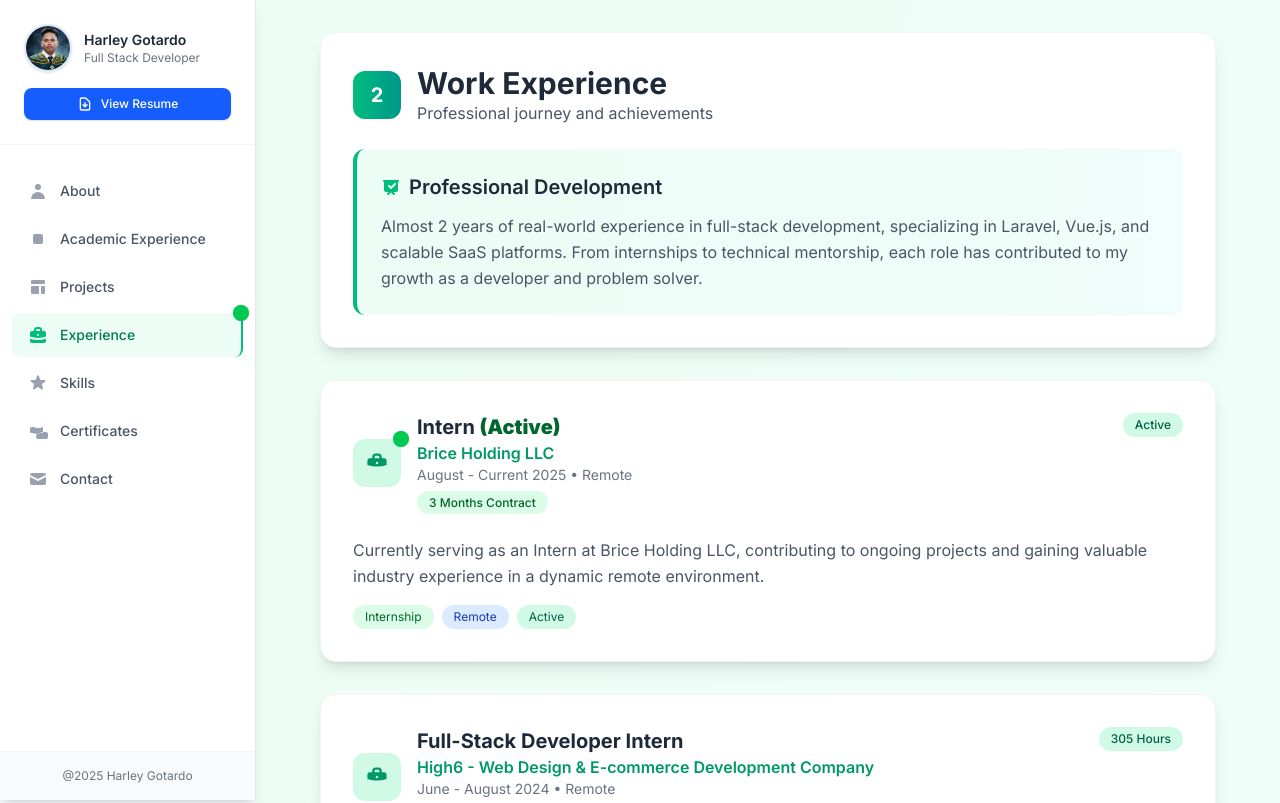
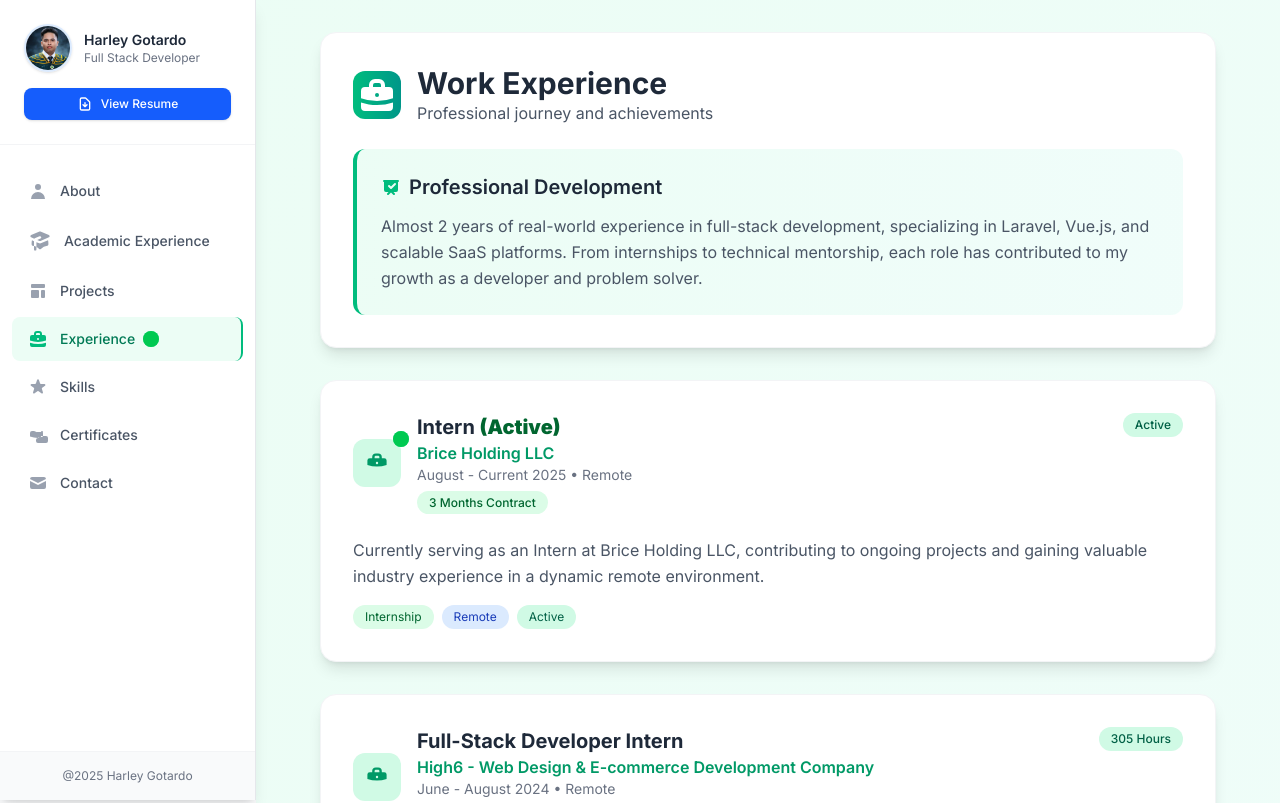
Before and after one commit to HarleyGotardo/my-vue-portfolio, a Vue app: page /experience in a window 1280 px wide. Shown: the top 803 px of the page. Built offline with nearby package versions, Linux system fonts and the light colour scheme; a web font is replaced by a local one.

Commit message:
Enhance UI components with improved styling and SVG icons for Experience and Projects sections

```diff
--- a/src/App.vue
+++ b/src/App.vue
@@ -148,7 +148,7 @@ onUnmounted(() => {
               About
             </router-link>
           </li>
-          <li>
+          <li class="mb-1">
             <router-link
               to="/academic-experience"
               class="flex items-center px-4 py-3 text-sm font-medium rounded-lg transition-all duration-200 hover:bg-rose-50 hover:text-rose-700 group"
@@ -157,12 +157,17 @@ onUnmounted(() => {
                 'text-gray-600 hover:text-gray-900': $route.path !== '/academic-experience'
               }"
             >
-              <svg class="w-5 h-5 mr-3 transition-colors" :class="{
-                'text-rose-500': $route.path === '/academic-experience',
-                'text-gray-400 group-hover:text-rose-500': $route.path !== '/academic-experience'
-              }" fill="currentColor" viewBox="0 0 20 20">
-                <rect x="5" y="5" width="10" height="10" rx="2" ry="2" />
-              </svg>
+            <svg
+              class="w-6 h-6 mr-3 transition-colors"
+              :class="{
+                'text-red-500': $route.path === '/academic-experience',
+                'text-gray-400 group-hover:text-red-500': $route.path !== '/academic-experience'
+              }"
+              fill="currentColor"
+              viewBox="0 0 20 20"
+            >
+              <path d="M10.394 2.08a1 1 0 00-.788 0l-7 3a1 1 0 000 1.84L5.25 8.051a.999.999 0 01.356-.257l4-1.714a1 1 0 11.788 1.838L7.667 9.088l1.94.831a1 1 0 00.787 0l7-3a1 1 0 000-1.838l-7-3zM3.31 9.397L5 10.12v4.102a8.969 8.969 0 00-1.05-.174 1 1 0 01-.89-.89 11.115 11.115 0 01.25-3.762zM9.3 16.573A9.026 9.026 0 007 14.935v-3.957l1.818.78a3 3 0 002.364 0l5.508-2.361a11.026 11.026 0 01.25 3.762 1 1 0 01-.89.89 8.968 8.968 0 00-5.35 2.524 1 1 0 01-1.4 0zM6 18a1 1 0 001-1v-2.065a8.935 8.935 0 00-2-.712V17a1 1 0 001 1z"/>
+            </svg>
               Academic Experience
             </router-link>
           </li>
@@ -201,9 +206,9 @@ onUnmounted(() => {
               <path d="M2 13.692V16a2 2 0 002 2h12a2 2 0 002-2v-2.308A24.974 24.974 0 0110 15c-2.796 0-5.487-.46-8-1.308z"/>
               </svg>
               Experience
-              <span class="absolute -top-2 -right-2 flex h-4 w-4">
-              <span class="animate-ping absolute inline-flex h-full w-full rounded-full bg-green-400 opacity-75"></span>
-              <span class="relative inline-flex rounded-full h-4 w-4 bg-green-500"></span>
+              <span class="flex items-center ml-2 relative">
+                <span class="animate-ping absolute inline-flex h-4 w-4 rounded-full bg-green-400 opacity-75"></span>
+                <span class="relative inline-flex rounded-full h-4 w-4 bg-green-500"></span>
               </span>
             </router-link>
           </li>
--- a/src/components/Contact.vue
+++ b/src/components/Contact.vue
@@ -121,11 +121,13 @@
 
             <!-- Availability Status -->
             <div class="p-4 bg-gradient-to-r from-green-50 to-emerald-100 rounded-xl">
-              <div class="flex items-center mb-2">
-                <div class="w-3 h-3 bg-green-500 rounded-full mr-2 animate-pulse"></div>
-                <h4 class="font-semibold text-gray-800">Available for Work</h4>
-              </div>
-              <p class="text-gray-600 text-sm">Open to full-time, remote work, and exciting projects</p>
+                <div class="flex items-center mb-2">
+                <div class="w-3 h-3 bg-gray-500 rounded-full mr-2 animate-pulse"></div>
+                <h4 class="font-semibold text-gray-800">Available for Work after Internship</h4>
+                </div>
+                <p class="text-gray-600 text-sm">
+                  Available for full-time & remote work after internship.
+                </p>
             </div>
           </div>
         </div>
--- a/src/components/Experience.vue
+++ b/src/components/Experience.vue
@@ -4,9 +4,20 @@
     <div class="max-w-4xl mx-auto">
       <div class="bg-white rounded-2xl shadow-lg p-8 mb-8 border border-gray-100">
         <div class="flex items-center mb-6">
-          <div class="w-12 h-12 bg-gradient-to-r from-emerald-500 to-teal-600 rounded-xl flex items-center justify-center mr-4">
-            <span class="text-white font-bold text-xl">2</span>
-          </div>
+            <div class="w-12 h-12 bg-gradient-to-r from-emerald-500 to-teal-600 rounded-xl flex items-center justify-center mr-4">
+            <svg
+              class="w-10 h-10 transition-colors"
+              :class="{
+              'text-white': $route.path === '/experience',
+              'text-emerald-100 group-hover:text-white': $route.path !== '/experience'
+              }"
+              fill="currentColor"
+              viewBox="0 0 20 20"
+            >
+              <path fill-rule="evenodd" d="M6 6V5a3 3 0 013-3h2a3 3 0 013 3v1h2a2 2 0 012 2v3.57A22.952 22.952 0 0110 13a22.95 22.95 0 01-8-1.43V8a2 2 0 012-2h2zm2-1a1 1 0 011-1h2a1 1 0 011 1v1H8V5zm1 5a1 1 0 011-1h.01a1 1 0 110 2H10a1 1 0 01-1-1z" clip-rule="evenodd"/>
+              <path d="M2 13.692V16a2 2 0 002 2h12a2 2 0 002-2v-2.308A24.974 24.974 0 0110 15c-2.796 0-5.487-.46-8-1.308z"/>
+            </svg>
+            </div>
           <div>
             <h1 class="text-3xl font-bold text-gray-800">Work Experience</h1>
             <p class="text-gray-600">Professional journey and achievements</p>
--- a/src/components/Projects.vue
+++ b/src/components/Projects.vue
@@ -4,9 +4,15 @@
     <div class="max-w-4xl mx-auto">
       <div class="bg-white rounded-2xl shadow-lg p-8 mb-8 border border-gray-100">
         <div class="flex items-center mb-6">
-          <div class="w-12 h-12 bg-gradient-to-r from-indigo-500 to-purple-600 rounded-xl flex items-center justify-center mr-4">
-            <span class="text-white font-bold text-xl">1</span>
-          </div>
+            <div class="w-12 h-12 bg-gradient-to-r from-indigo-500 to-purple-600 rounded-xl flex items-center justify-center mr-4">
+            <svg
+              class="w-8 h-8 text-white"
+              fill="currentColor"
+              viewBox="0 0 20 20"
+            >
+              <path d="M3 4a1 1 0 011-1h12a1 1 0 011 1v2a1 1 0 01-1 1H4a1 1 0 01-1-1V4zM3 10a1 1 0 011-1h6a1 1 0 011 1v6a1 1 0 01-1 1H4a1 1 0 01-1-1v-6zM14 9a1 1 0 00-1 1v6a1 1 0 001 1h2a1 1 0 001-1v-6a1 1 0 00-1-1h-2z"/>
+            </svg>
+            </div>
           <div>
             <h1 class="text-3xl font-bold text-gray-800">Featured Projects</h1>
             <p class="text-gray-600">Showcasing my development work and technical achievements</p>
```
